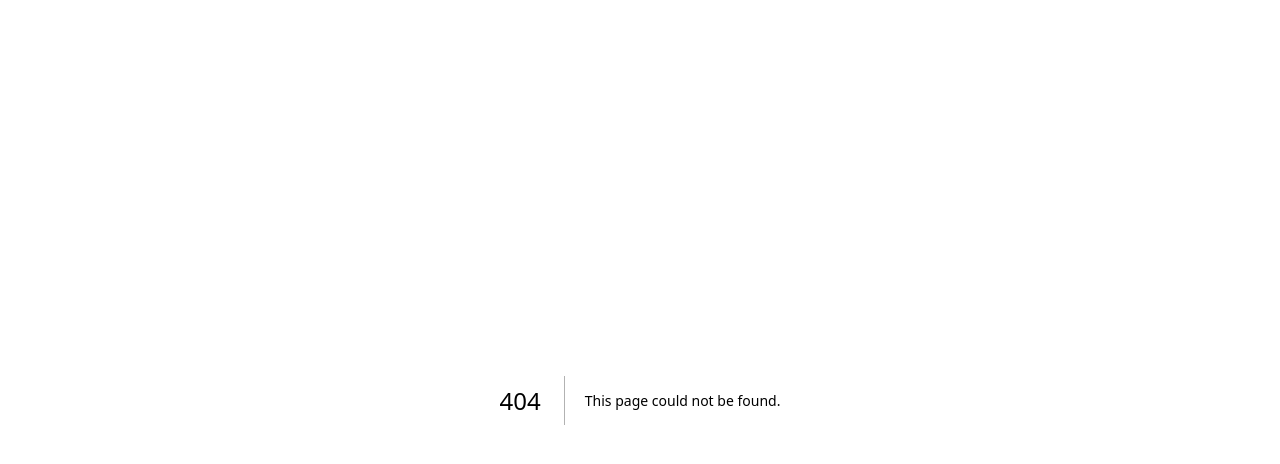
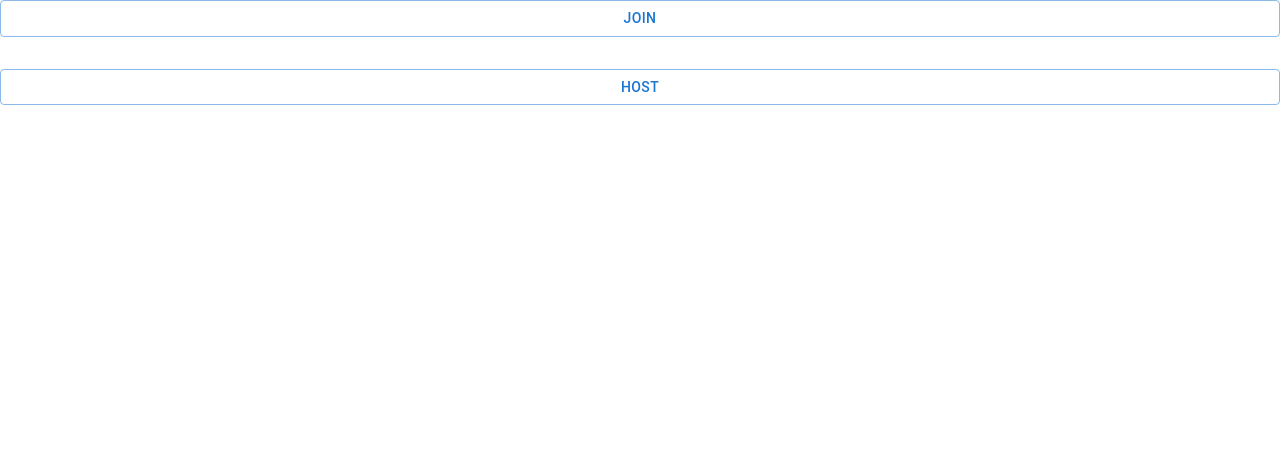
Before and after one commit to Mhudlark/totem-pole, a Next.js app: page /lobby in a window 1280 px wide. Before the commit this address had no page. Shown: the top 464 px of the page. Built offline with nearby package versions, Linux system fonts and the light colour scheme.

Commit message:
chore: Rename about page to lobby page

```diff
--- a/src/pages/about.tsx
+++ /dev/null
@@ -1,3 +0,0 @@
-const About = () => <></>;
-
-export default About;
--- /dev/null
+++ b/src/pages/lobby.tsx
@@ -0,0 +1,14 @@
+import { Button, Stack } from '@mui/material';
+
+const Lobby = () => (
+  <Stack sx={{ gap: 4 }}>
+    <Button variant="outlined" onClick={() => {}}>
+      Join
+    </Button>
+    <Button variant="outlined" onClick={() => {}}>
+      Host
+    </Button>
+  </Stack>
+);
+
+export default Lobby;
```
Also changed, not shown: 1 other file (tests, documents, lock files or other folders).
